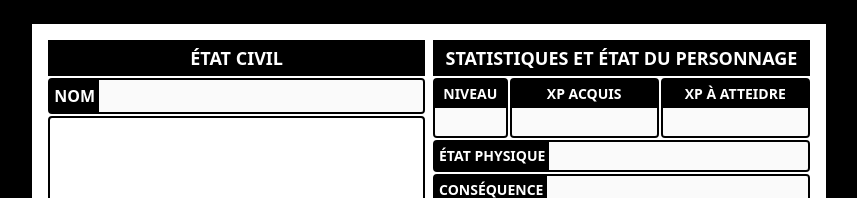
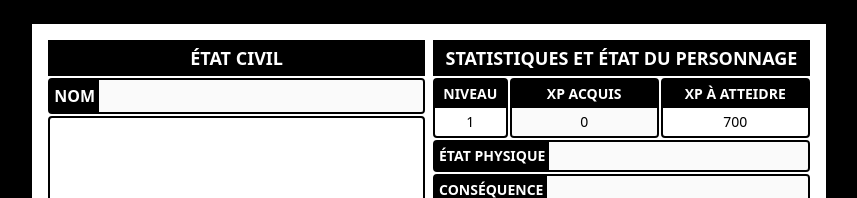
Before and after one commit to LucasPitzalis/2d6-FPI, a React (Vite) app: page / in a window 1280 px wide. Shown: the top 198 px of the page, without its empty margins (211-1068 px from the left). Built offline with nearby package versions, Linux system fonts and the light colour scheme.

Commit message:
added table of levels and required xp + methods to get level and xp to reach next level from character xp

```diff
--- a/src/components/Modal.jsx
+++ b/src/components/Modal.jsx
@@ -21,7 +21,7 @@ export default function Modal() {
                 break;
             default: break;
         }
-    }, [modal])
+    }, [modal]);
 
     return (
         <div className="fixed top-0 right-0 bottom-0 left-0 bg-black/50 flex justify-center items-center">
--- a/src/components/character/Level.jsx
+++ b/src/components/character/Level.jsx
@@ -1,11 +1,16 @@
+import { useSelector } from "react-redux";
+import { getLevel, getNextLevelXp } from "../../utils/levels";
 import LockedInput from "./LockedInput";
+import StaticField from "./StaticField";
 
 export default function Level() {
+    const { experience } = useSelector((state) => state.character)
+
     return (
         <div className="flex space-x-0.5">
-            <LockedInput label="niveau" name="level" styles="w-1/5" vertical />
-            <LockedInput label="xp acquis" name="currentXp" styles="w-2/5" vertical />
-            <LockedInput label="xp à atteidre" name="xpToReach" styles="w-2/5" vertical />
+            <StaticField label="niveau" name="level" styles="w-1/5" value={getLevel(experience)} vertical />
+            <LockedInput label="xp acquis" name="experience" styles="w-2/5" htmlType="number" vertical />
+            <StaticField label="xp à atteidre" name="xpToReach" styles="w-2/5" value={getNextLevelXp(experience)} vertical />
         </div>
     );
 }
--- a/src/reducers/character.js
+++ b/src/reducers/character.js
@@ -13,6 +13,7 @@ const initialState = {
     },
     healthPoints: 0,
     energyPoints: 0,
+    experience: 0,
 };
 
 const reducer = (state = initialState, action = {}) => {
--- /dev/null
+++ b/src/utils/levels.js
@@ -0,0 +1,30 @@
+export const levelsTable = [
+    {level: 1, minXp: 0, abilityPts: 12, skillPts: 4},
+    {level: 2, minXp: 700, abilityPts: 14, skillPts: 5},
+    {level: 3, minXp: 2100, abilityPts: 15, skillPts: 6},
+    {level: 4, minXp: 4900, abilityPts: 17, skillPts: 6},
+    {level: 5, minXp: 13300, abilityPts: 20, skillPts: 8},
+    {level: 6, minXp: 17500, abilityPts: 22, skillPts: 8},
+    {level: 7, minXp: 24500, abilityPts: 23, skillPts: 9},
+    {level: 8, minXp: 31500, abilityPts: 25, skillPts: 10},
+    {level: 9, minXp: 38500, abilityPts: 27, skillPts: 11},
+    {level: 10, minXp: 55300, abilityPts: 31, skillPts: 13},
+    {level: 11, minXp: 63700, abilityPts: 33, skillPts: 14},
+    {level: 12, minXp: 72100, abilityPts: 35, skillPts: 15},
+    {level: 13, minXp: 80500, abilityPts: 36, skillPts: 16},
+    {level: 14, minXp: 88900, abilityPts: 38, skillPts: 17},
+    {level: 15, minXp: 111300, abilityPts: 41, skillPts: 19},
+    {level: 16, minXp: 122500, abilityPts: 43, skillPts: 20},
+    {level: 17, minXp: 133700, abilityPts: 45, skillPts: 21},
+    {level: 18, minXp: 144900, abilityPts: 47, skillPts: 23},
+    {level: 19, minXp: 158900, abilityPts: 49, skillPts: 24},
+    {level: 20, minXp: 186900, abilityPts: 56, skillPts: 28},
+];
+
+export function getLevel(xp) {
+    return levelsTable[levelsTable.findIndex((level) => level.minXp > xp)].level - 1;
+}
+
+export function getNextLevelXp(xp) {
+    return levelsTable.find((level) => level.minXp > xp).minXp;
+}
```
